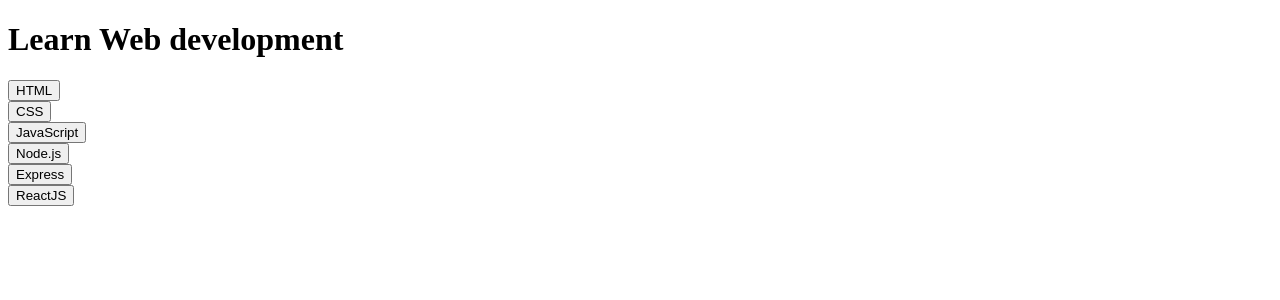
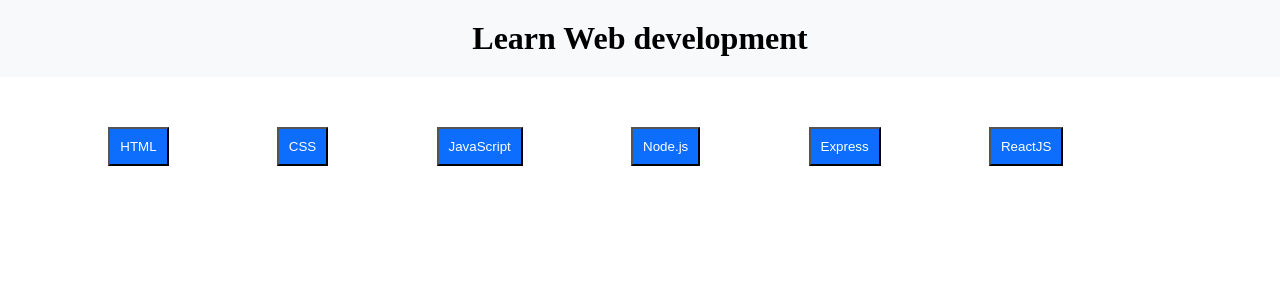
Before and after one commit to AndreaRispoli97/react-use-state, a React (Vite) app: page / in a window 1280 px wide. Shown: the top 300 px of the page. Built offline with nearby package versions, Linux system fonts and the light colour scheme.

Commit message:
add: logic card and css

```diff
--- a/src/component/Card.jsx
+++ b/src/component/Card.jsx
@@ -7,23 +7,27 @@
 
 
     return (
+        <>
+            {
+                languages.map((language) => (
 
-        languages.map((language) =>
-            <>
-                <div key={language.id}>
-                    <button onClick={() => setTitle(language.id)}>
-                        {language.title}
-                    </button>
-                    {title === language.id && (<p>{language.description}</p>)}
+                    <div key={language.id}>
+                        <button onClick={() => setTitle(language.id)} className="btn">
+                            {language.title}
+                        </button>
 
-                </div>
-            </>
-        )
+                    </div>
+
+                ))
+            }
 
 
+            < div >
+                {title === languages.id && (<p>{languages.description}</p>)}
+            </div >
+        </>
     )
 }
 
 
-
 export default CardFaq
--- a/src/component/Header.jsx
+++ b/src/component/Header.jsx
@@ -1,7 +1,10 @@
 function Header() {
 
     return (
-        <h1>Learn Web development</h1>
+        <header>
+            <h1>Learn Web development</h1>
+        </header>
+
     )
 }
 
--- a/src/component/Main.jsx
+++ b/src/component/Main.jsx
@@ -4,7 +4,7 @@
 function Main() {
 
     return (
-        <div>
+        <div className="button-container">
             <CardFaq languages={languages} />
         </div>
     )
--- a/src/index.css
+++ b/src/index.css
@@ -1,68 +1,27 @@
-/* :root {
-  font-family: system-ui, Avenir, Helvetica, Arial, sans-serif;
-  line-height: 1.5;
-  font-weight: 400;
-
-  color-scheme: light dark;
-  color: rgba(255, 255, 255, 0.87);
-  background-color: #242424;
-
-  font-synthesis: none;
-  text-rendering: optimizeLegibility;
-  -webkit-font-smoothing: antialiased;
-  -moz-osx-font-smoothing: grayscale;
+* {
+  padding: 0;
+  margin: 0;
+  box-sizing: border-box;
 }
 
-a {
-  font-weight: 500;
-  color: #646cff;
-  text-decoration: inherit;
-}
-a:hover {
-  color: #535bf2;
+/* Header */
+
+header {
+  background-color: #f8f9fa;
+  text-align: center;
+  padding: 20px;
 }
 
-body {
-  margin: 0;
-  display: flex;
-  place-items: center;
-  min-width: 320px;
-  min-height: 100vh;
+/* Main */
+
+.btn {
+  background-color: #0d6efd;
+  color: white;
+  padding: 10px;
 }
 
-h1 {
-  font-size: 3.2em;
-  line-height: 1.1;
+.button-container {
+  display: flex;
+  padding-top: 50px;
+  justify-content: space-evenly;
 }
-
-button {
-  border-radius: 8px;
-  border: 1px solid transparent;
-  padding: 0.6em 1.2em;
-  font-size: 1em;
-  font-weight: 500;
-  font-family: inherit;
-  background-color: #1a1a1a;
-  cursor: pointer;
-  transition: border-color 0.25s;
-}
-button:hover {
-  border-color: #646cff;
-}
-button:focus,
-button:focus-visible {
-  outline: 4px auto -webkit-focus-ring-color;
-}
-
-@media (prefers-color-scheme: light) {
-  :root {
-    color: #213547;
-    background-color: #ffffff;
-  }
-  a:hover {
-    color: #747bff;
-  }
-  button {
-    background-color: #f9f9f9;
-  }
-} */
```
